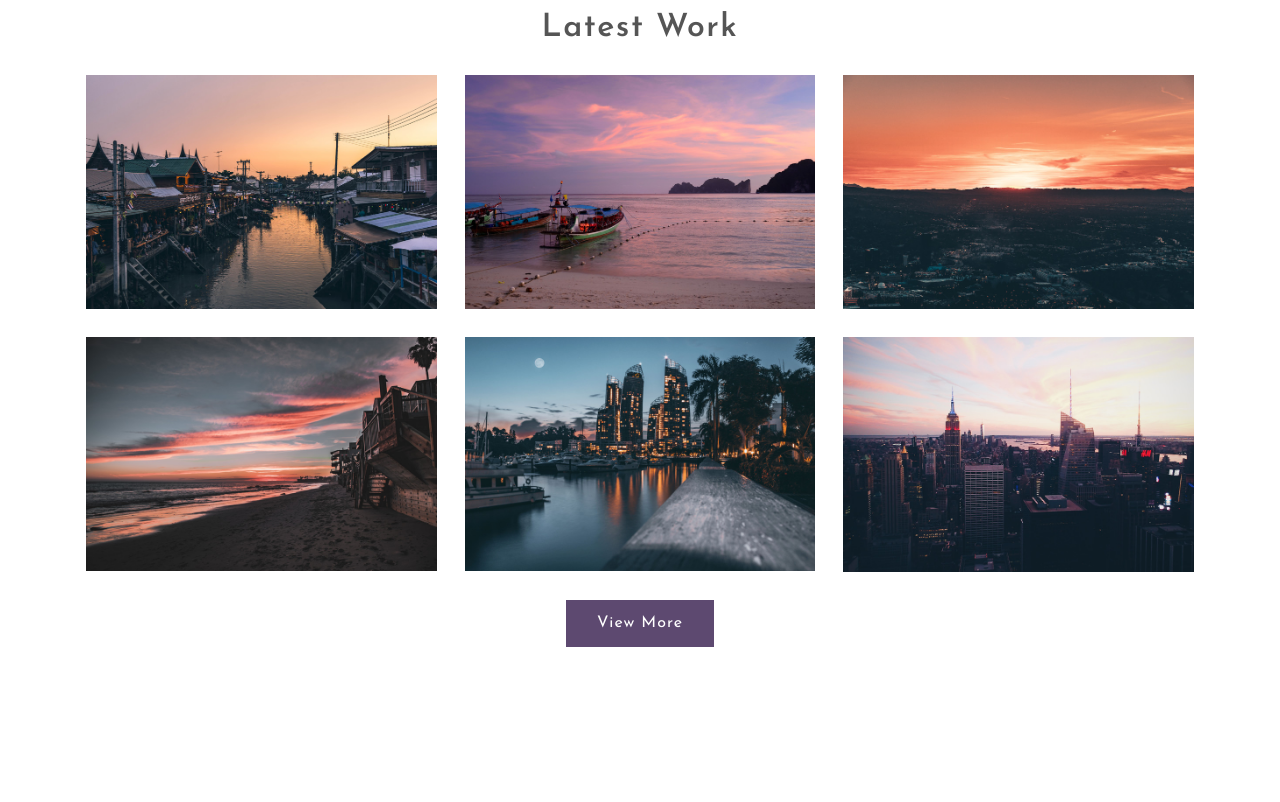
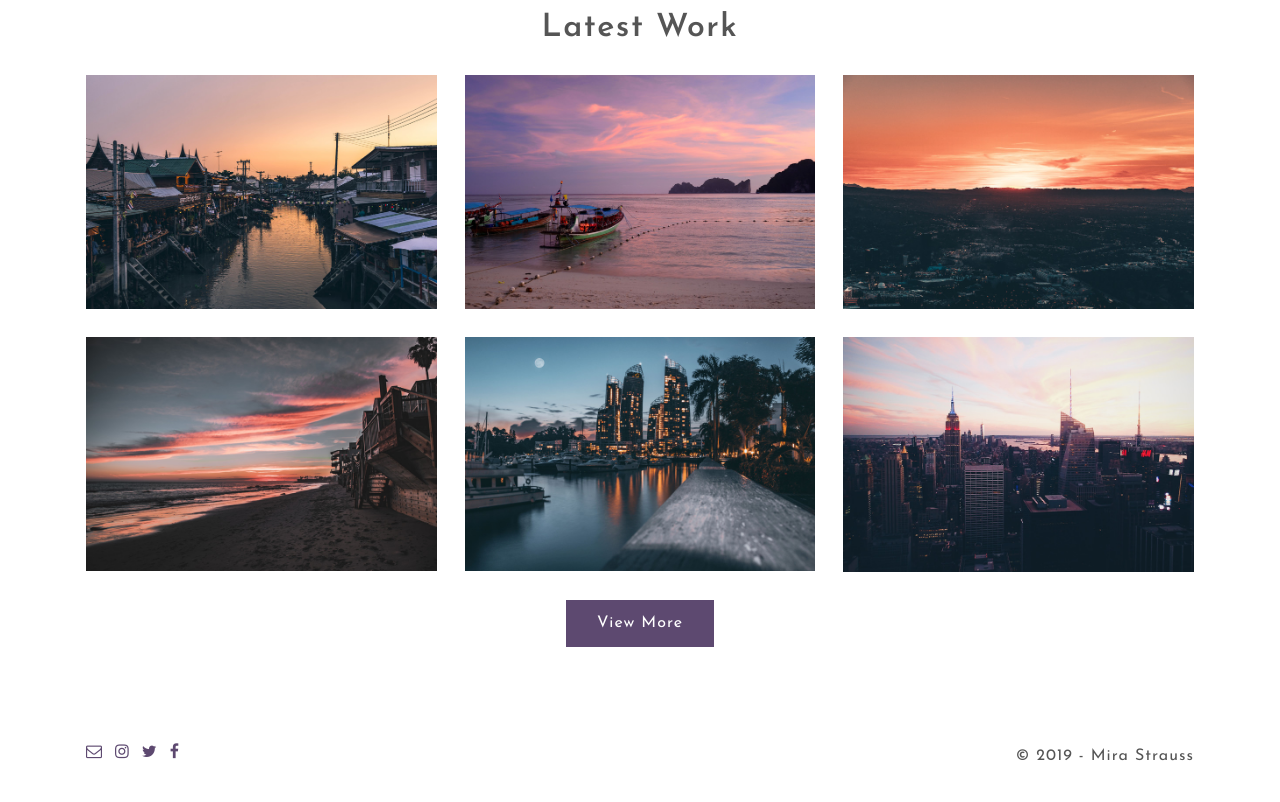
Before and after one commit to randypham/photographer-portfolio, a website: page build/index.html in a window 1280 px wide. Shown: the part 670-1472 px from the top of the page. Before the commit the page ends 1381 px from the top, so only its background shows below. Drawn offline with Linux system fonts and the light colour scheme.

Commit message:
Added footer section

```diff
--- /dev/null
+++ b/src/scss/3-layout/_footer.scss
@@ -0,0 +1,32 @@
+.footer {
+  padding: 2rem 0;
+
+  .grid {
+    display: grid;
+    grid-template-columns: auto;
+    grid-gap: 1.75rem;
+    text-align: center;
+    @include bp-md {
+      grid-template-columns: auto auto;
+      text-align: left;
+    }
+  }
+
+  .social-links {
+    a {
+      color: $primary-color;
+      text-decoration: none;
+      transition: color $transition-speed-normal;
+      &:hover {
+        color: $primary-light-color;
+      }
+    }
+  }
+
+  .copyright-text {
+    margin: 0;
+    @include bp-md {
+      text-align: right;
+    }
+  }
+}
--- /dev/null
+++ b/src/scss/4-components/_list.scss
@@ -0,0 +1,11 @@
+.list-inline {
+  list-style: none;
+
+  &-item {
+    display: inline-block;
+    margin-right: 0.5rem;
+    &:last-child {
+      margin-right: 0;
+    }
+  }
+}
--- a/src/scss/styles.scss
+++ b/src/scss/styles.scss
@@ -13,11 +13,13 @@
 @import '3-layout/container';
 @import '3-layout/header';
 @import '3-layout/section';
+@import '3-layout/footer';
 
 // 4 - COMPONENTS
 @import '4-components/nav';
 @import '4-components/hero';
 @import '4-components/button';
+@import '4-components/list';
 
 // 4 - PAGES
 @import '5-pages/home';
```
Also changed, not shown: build/css/styles.css, build/index.html, 1 other file.
